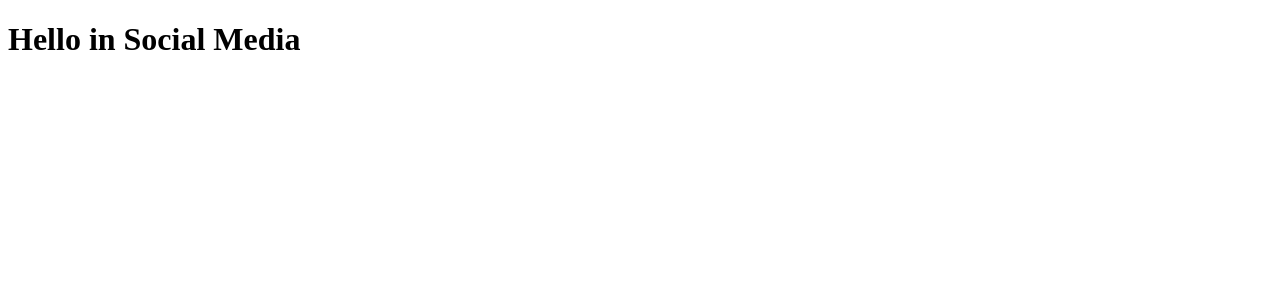
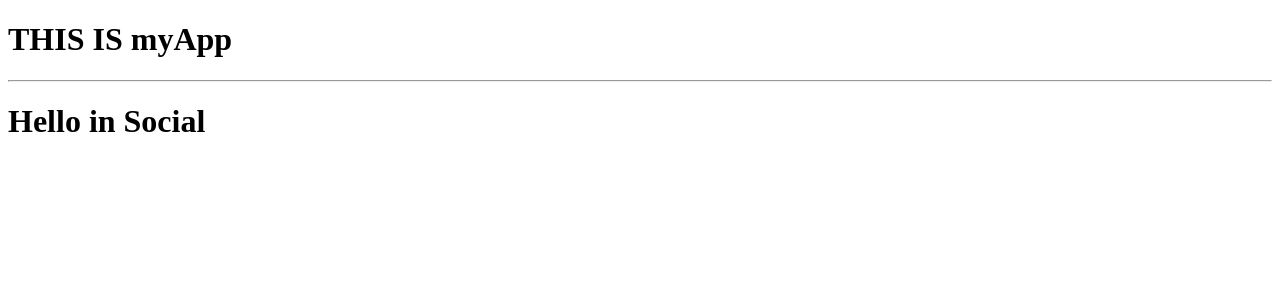
Before and after one commit to jacobdmn/Big-Mind, a React (Create React App) app: page / in a window 1280 px wide. Shown: the top 300 px of the page. Built offline with nearby package versions, Linux system fonts and the light colour scheme.

Commit message:
ts props training

```diff
--- a/src/App.tsx
+++ b/src/App.tsx
@@ -2,9 +2,15 @@ import React from "react";
 import "./css/App.css";
 import Social from "./social/Social";
 
-const App: React.FC<any> = () => {
+interface Props {
+  title: string;
+}
+
+const App: React.FC<Props> = (Props) => {
   return (
     <div className='App'>
+      <h1>THIS IS {Props.title}</h1>
+      <hr />
       <Social />
     </div>
   );
--- a/src/index.tsx
+++ b/src/index.tsx
@@ -5,7 +5,7 @@ import reportWebVitals from "./reportWebVitals";
 
 ReactDOM.render(
   <React.StrictMode>
-    <App />
+    <App title='myApp' />
   </React.StrictMode>,
   document.getElementById("root")
 );
--- a/src/social/Social.tsx
+++ b/src/social/Social.tsx
@@ -1,9 +1,9 @@
 import React from "react";
 
-const Social: React.FC<any> = () => {
+const Social: React.FC = () => {
   return (
     <div className='Social'>
-      <h1>Hello in Social Media</h1>
+      <h1>Hello in Social</h1>
     </div>
   );
 };
```
